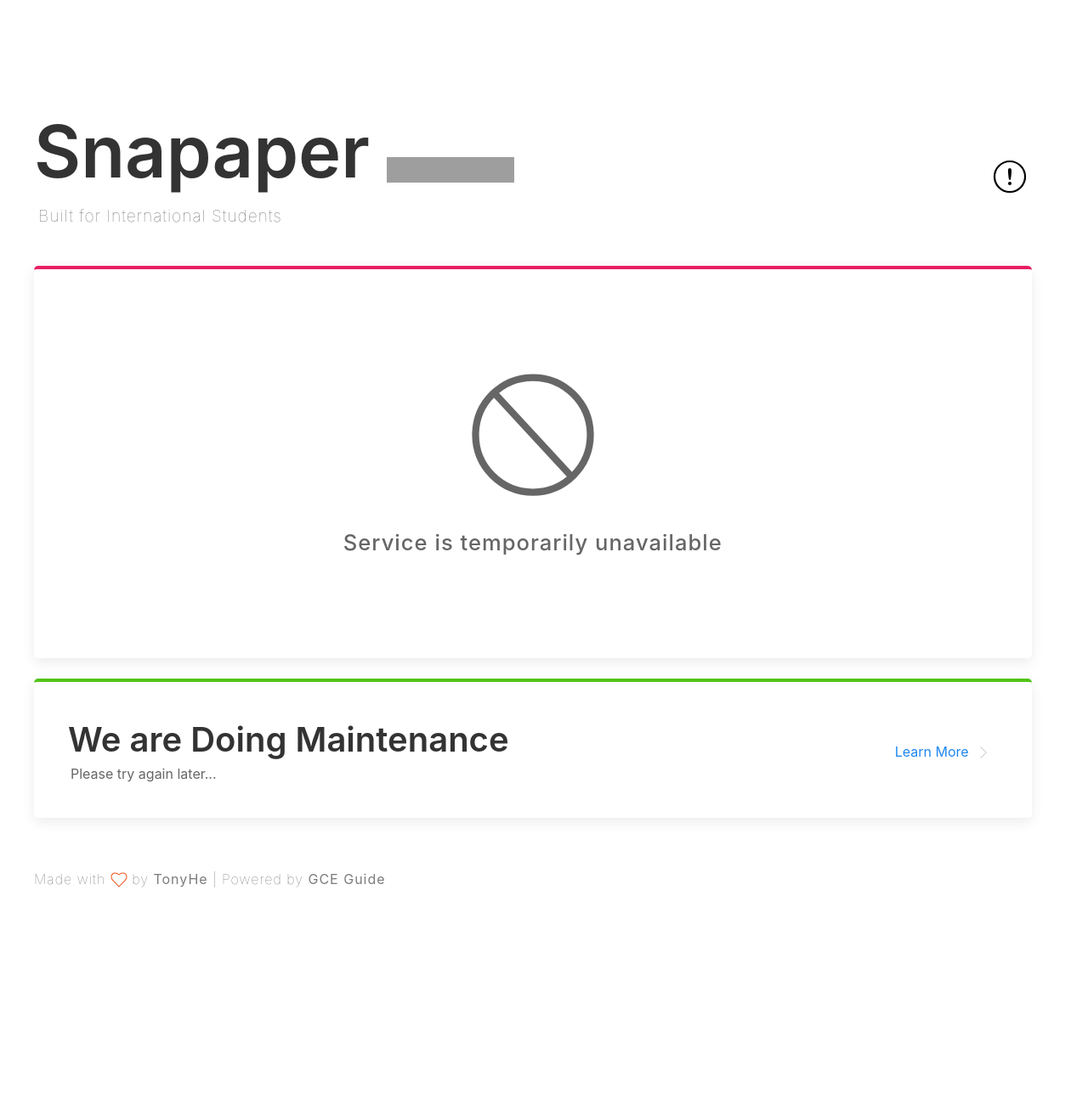
After one commit to ttttonyhe/snapaper, a PHP site: page /maintenance.php in a window 1280 px wide. The commit adds this page. Shown: the whole page at 85% size. Run offline with PHP 8.4, Linux system fonts and the light colour scheme; some libraries are stand-ins or nearby versions; grey boxes are pictures that could not be loaded.

Commit message:
V0.15
UX Improvements

```diff
--- /dev/null
+++ b/maintenance.php
@@ -0,0 +1,44 @@
+<!DOCTYPE html>
+<html lang="en">
+    <head>
+        <meta charset="UTF-8">
+        <title>Snapaper | Past Papers</title>
+        <meta name="keywords" content="IGCSE,ALevel,OLevel,pastpapers,snapaper,snap">
+        <meta name="description" content="Built for International Students">
+        <meta name="viewport" content="maximum-scale=1.0,minimum-scale=1.0,user-scalable=no,
+    width=device-width,initial-scale=1.0" />
+        <link href="https://static.zeo.im/uikit.min.css" rel="stylesheet">
+        <link href="https://static.zeo.im/uikit-rtl.min.css" rel="stylesheet">
+        <script type="text/javascript" src="https://static.zeo.im/uikit.min.js"></script>
+        <link href="style.css" rel="stylesheet">
+        <link rel="Shortcut Icon" href="https://static.ouorz.com/snapaper_temp_logo.ico" type="image/x-icon">
+    </head>
+    <body>
+    <div class="uk-container" style="margin-top: 10%;">
+    <div style="display: flex;">
+        <div style="width: 94%;">
+            <h1 class="index-title">Snapaper<em><iframe src="https://ghbtns.com/github-btn.html?user=HelipengTony&repo=snapaper&type=star&count=true&size=large" frameborder="0" scrolling="0" width="150px" height="30px"></iframe></em></h1>
+            <p class="index-title-p">Built for International Students</p>
+        </div>
+        <div style="padding-top: 60px;"><a href="about.html"><svg width="40" height="40" viewBox="0 0 20 20" xmlns="http://www.w3.org/2000/svg"> <circle cx="10" cy="14" r="1"></circle> <circle fill="none" stroke="#000" stroke-width="1.1" cx="10" cy="10" r="9"></circle> <path d="M10.97,7.72 C10.85,9.54 10.56,11.29 10.56,11.29 C10.51,11.87 10.27,12 9.99,12 C9.69,12 9.49,11.87 9.43,11.29 C9.43,11.29 9.16,9.54 9.03,7.72 C8.96,6.54 9.03,6 9.03,6 C9.03,5.45 9.46,5.02 9.99,5 C10.53,5.01 10.97,5.44 10.97,6 C10.97,6 11.04,6.54 10.97,7.72 L10.97,7.72 Z"></path></svg></a>
+        </div>
+    </div>
+    <div>
+
+
+<div class="uk-card uk-card-default uk-card-hover uk-card-body" style="border-top: 4px solid #E91E63;width: 97.8%;border-radius: 5px;margin-bottom: 2%;margin-top:2%;padding: 120px;text-align: center;">
+       <svg width="150" height="150" viewBox="0 0 20 20" xmlns="http://www.w3.org/2000/svg" style="
+"> <circle fill="none" stroke="#666" stroke-width="1.1" cx="10" cy="10" r="9"></circle> <line fill="none" stroke="#666" stroke-width="1.1" x1="4" y1="3.5" x2="16" y2="16.5"></line></svg>
+    <h2 style="font-weight: 500;letter-spacing: 1px;font-size: 1.6rem;text-align: center;color: #666;margin-top: 35px;
+">Service is temporarily unavailable</h2>
+    </div><div class="uk-card uk-card-default uk-card-hover uk-card-body" style="border-top: 4px solid #52c41a;width: 97.8%;border-radius: 5px;margin-bottom: 5%;margin-top:2%;padding-bottom: 40px;">
+            <div style="   float: left;">
+                <h3 class="uk-card-title index-cate-h3" style="font-size: 2.5rem;">We are Doing Maintenance</h3>
+                <p style="margin: 0px;margin-left: 3px;">Please try again later...</p>
+            </div>
+            <a href="/maintenance.html" style="float: right;padding-top: 15px;text-decoration:none;"><p style="margin-top: 15px;">Learn More<i class="uk-slidenav-previous uk-icon uk-slidenav uk-slidenav-next"><svg width="14" height="14" viewBox="0 0 14 24" xmlns="http://www.w3.org/2000/svg" ratio="1"><polyline fill="none" stroke="#000" stroke-width="1.4" points="1.225,23 12.775,12 1.225,1 "></polyline></svg></i></p></a>
+    </div>
+    <p class="index-copy">Made with <svg width="20" height="20" viewBox="0 0 20 20" xmlns="http://www.w3.org/2000/svg"> <path fill="none" stroke="#ee561d" stroke-width="1.03" d="M10,4 C10,4 8.1,2 5.74,2 C3.38,2 1,3.55 1,6.73 C1,8.84 2.67,10.44 2.67,10.44 L10,18 L17.33,10.44 C17.33,10.44 19,8.84 19,6.73 C19,3.55 16.62,2 14.26,2 C11.9,2 10,4 10,4 L10,4 Z"></path></svg> by <b><a href="https://www.ouorz.com" target="_blank" style="color:#7c7c7c">TonyHe</a></b> | Powered by <b><a href="https://www.gceguide.com" target="_blank" style="color:#7c7c7c">GCE Guide</a></b></p>
+</div>
+    </body>
+</html>
```
Also changed, not shown: maintenance.html (added, +37 -0 lines), paper.php (+106 -2 lines).
